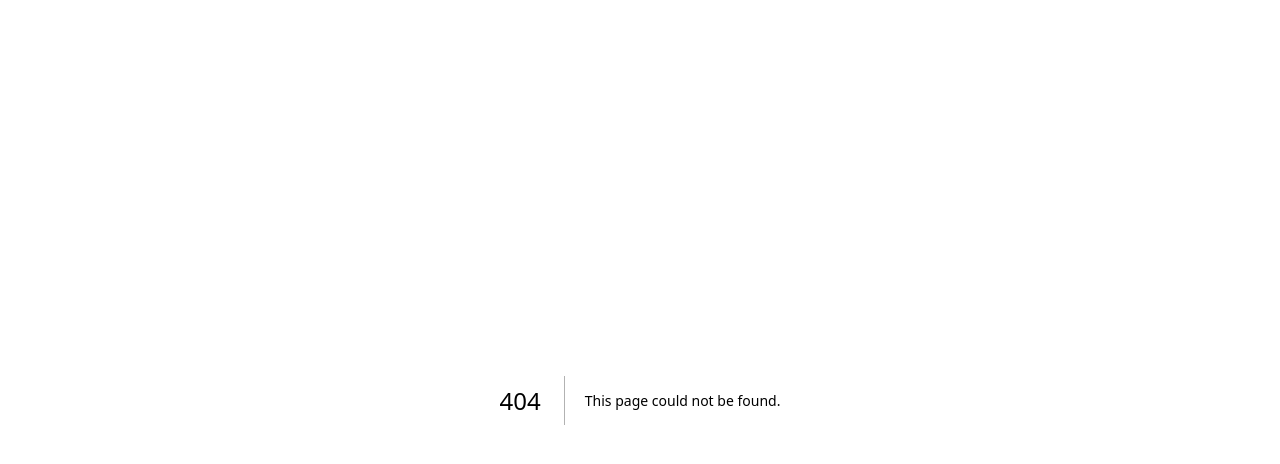
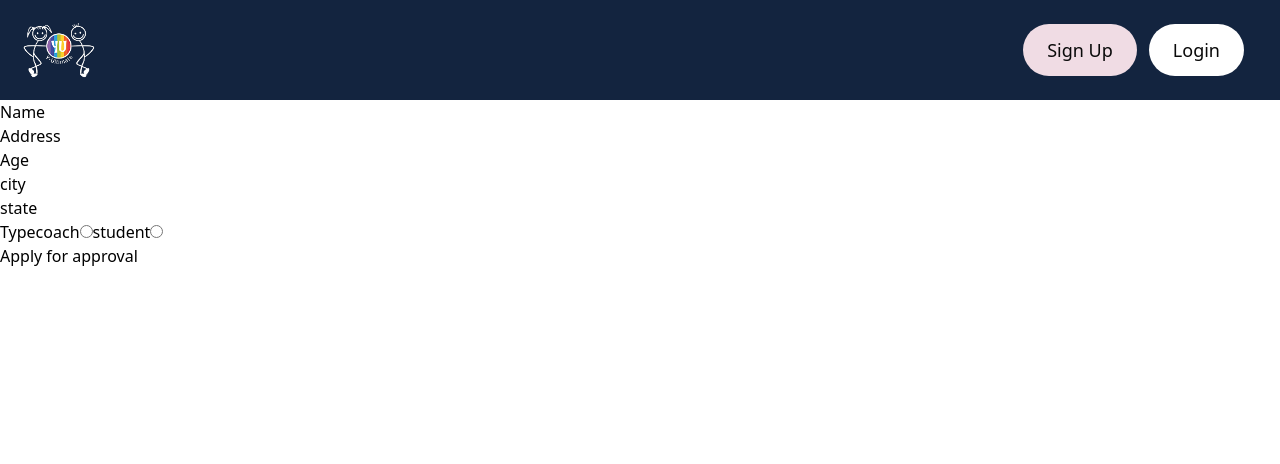
Before and after one commit to yashchaurasia667/yUltimate-management-system, a Next.js app: page /onboarding in a window 1280 px wide. Before the commit this address had no page. Shown: the top 464 px of the page. Built offline with nearby package versions, Linux system fonts and the light colour scheme; no server answers.

Commit message:
feature: onboarding form, no styling

```diff
--- /dev/null
+++ b/src/app/(app)/onboarding/page.tsx
@@ -0,0 +1,36 @@
+const page = () => {
+  return (
+    <form>
+      <div>
+        <label htmlFor="name">Name</label>
+        <input type="text" />
+      </div>
+      <div>
+        <label htmlFor="address">Address</label>
+        <input type="text" />
+      </div>
+      <div>
+        <label htmlFor="age">Age</label>
+        <input type="number" />
+      </div>
+      <div>
+        <label htmlFor="city">city</label>
+        <input type="text" />
+      </div>
+      <div>
+        <label htmlFor="state">state</label>
+        <input type="text" />
+      </div>
+      <div>
+        <label htmlFor="type">Type</label>
+        <label htmlFor="type">coach</label>
+        <input type="radio" value={"coach"} name="type" />
+        <label htmlFor="type">student</label>
+        <input type="radio" value={"student"} name="type" />
+      </div>
+      <button>Apply for approval</button>
+    </form>
+  );
+};
+
+export default page;
--- a/src/app/(app)/profile/[id]/page.tsx
+++ b/src/app/(app)/profile/[id]/page.tsx
@@ -42,8 +42,8 @@ const ParticipationHistory = () => (
 export default function App() {
   return (
     <div className="bg-gray-100 min-h-screen">
-      <main className="max-w-5xl mx-auto p-4 md:p-8">
-        <ProfileHeader />
+      <main className="md:max-w-7xl w-full mx-auto md:p-8">
+        <ProfileHeader userName={"User Name"} attendance={90} profileUrl={"/logo.png"} type={"student"} />
         <Navigation />
         <ParticipationHistory />
       </main>
--- a/src/app/(auth)/signup/[[...rest]]/page.tsx
+++ b/src/app/(auth)/signup/[[...rest]]/page.tsx
@@ -212,10 +212,12 @@ const Page = () => {
 
             <p className="text-gray-600 pt-4">
               Already have an account?{" "}
-              <Link href="/signin" className="text-secondary font-semibold hover:text-primary">
-                Sign in
+              <Link href="/login" className="text-secondary font-semibold hover:text-primary">
+                Login
               </Link>
             </p>
+
+            <div id="clerk-captcha" />
 
             <div>
               <button
@@ -226,7 +228,6 @@ const Page = () => {
                 {isLoading ? "Creating Account..." : "Sign Up"}
               </button>
             </div>
-            <div id="clerk-captcha" />
           </form>
         </div>
       </main>
--- a/src/components/profileHeader.tsx
+++ b/src/components/profileHeader.tsx
@@ -1,4 +1,13 @@
-const ProfileHeader = () => {
+import Image from "next/image";
+
+interface props {
+  userName: string;
+  attendance: number;
+  profileUrl: string;
+  type: "coach" | "student";
+}
+
+const ProfileHeader = ({ userName, attendance, profileUrl, type }: props) => {
   const avatarBgStyle = {
     backgroundImage: "repeating-conic-gradient(#e0e0e0 0% 25%, #ffffff 0% 50%)",
     backgroundPosition: "0 0",
@@ -8,12 +17,18 @@ const ProfileHeader = () => {
   return (
     <section className="bg-linear-to-b from-blue-200 to-cyan-100 rounded-xl p-6 flex items-center">
       <div
-        className="w-24 h-24 md:w-32 md:h-32 rounded-full border-4 border-white mr-5 shrink-0"
+        className="w-24 h-24 md:w-32 md:h-32 rounded-full border-4 border-white mr-5 shrink-0 overflow-hidden"
         style={avatarBgStyle}
-      ></div>
+      >
+        <Image src={profileUrl} alt={"profile"} width={250} height={250} loading="eager" />
+      </div>
       <div className="text-gray-800">
-        <h1 className="text-2xl md:text-3xl font-bold">User Name</h1>
-        <p className="text-base md:text-lg font-semibold text-gray-700">Attendance XX%</p>
+        <h1 className="text-2xl md:text-3xl font-bold">{userName}</h1>
+        {type === "student" ? (
+          <p className="text-base md:text-lg font-semibold text-gray-700">{`Attendance: ${attendance}%`}</p>
+        ) : (
+          ""
+        )}
       </div>
     </section>
   );
--- a/src/components/studentDataCard.tsx
+++ b/src/components/studentDataCard.tsx
@@ -25,7 +25,7 @@ const StudentDataCard = ({ title }: props) => {
   //   </div>
   // );
   return (
-    <button className="bg-blue-50 text-gray-700 font-semibold p-5 rounded-lg shadow-sm hover:bg-blue-100 hover:-translate-y-0.5 transform transition flex justify-between items-center text-left">
+    <button className="bg-secondary-faded text-gray-700 font-semibold p-5 rounded-lg shadow-sm hover:bg-blue-100 hover:-translate-y-0.5 transform transition flex justify-between items-center text-left">
       <span>{title}</span>
       <FiArrowUpRight size={20} className="text-gray-500" />
     </button>
```
